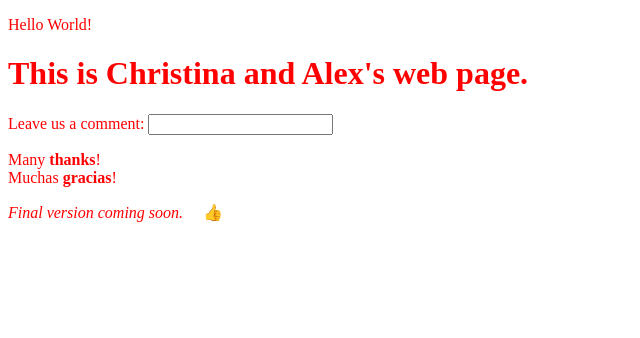
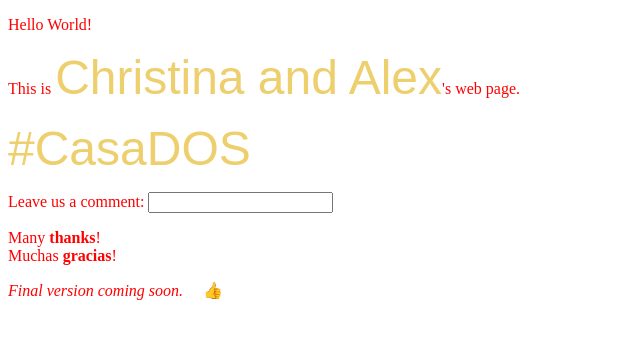
Before and after one commit to xelAhcratiPsavilO/christinayalex, a plain HTML site: page index.html in a window 1280 px wide. Shown: the whole page, without its empty margins (0-640 px from the left). Drawn offline with Linux system fonts and the light colour scheme.

Commit message:
Add inline text formatting

```diff
--- a/index.html
+++ b/index.html
@@ -19,8 +19,9 @@
     </script>
   </head>
   <body>
-    <p>Hello World!</p>
-    <h1>This is Christina and Alex's web page.</h1>
+    <p> Hello World!</p>
+    <p>This is <font face="Arial" size="22" color="#EECF6E">Christina and Alex</font>'s web page.</p>
+    <p><font face="Arial" size="22" color="#EECF6E">#CasaDOS</font></p>
     <p>Leave us a comment: <input type="text" name="comment" id="commentId" onchange="capitalize()"></p>
     <p>Many <strong>thanks</strong>!<br>Muchas <strong>gracias</strong>!</p>
     <p><em>Final version coming soon.</em> &nbsp;&nbsp;&nbsp; 👍</p>
```
